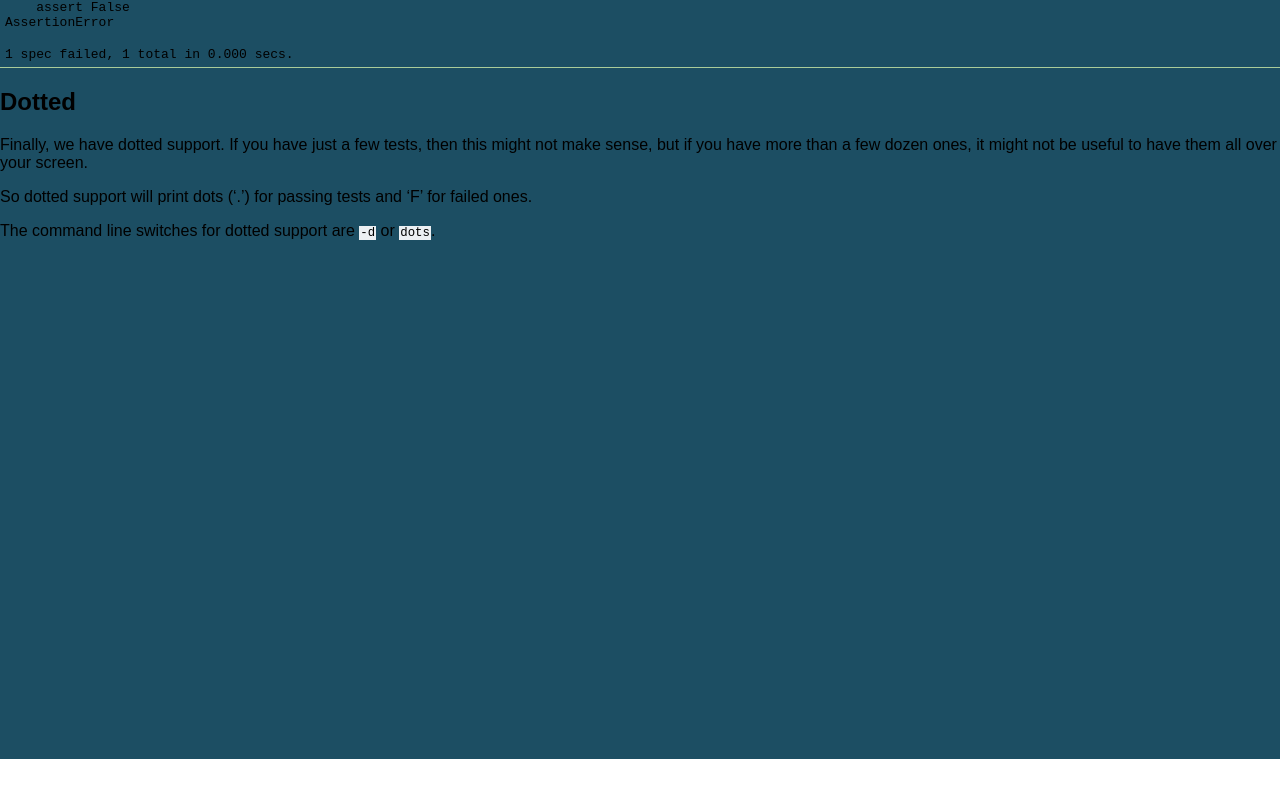
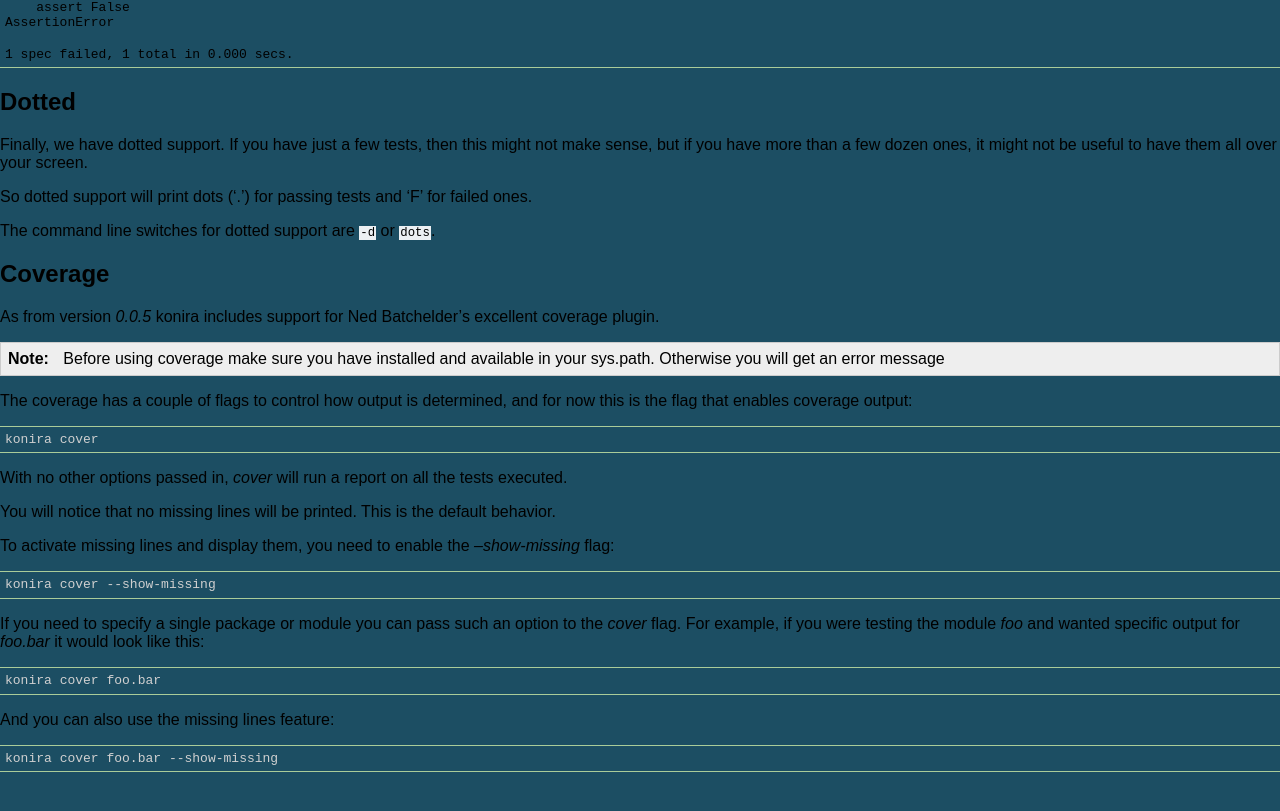
Before and after one commit to alfredodeza/konira, a Sphinx documentation site: the page built from docs/commandline.rst, in a window 1280 px wide and 900 px high, scrolled down 2760 px. Shown: the top 811 px of the window. Built offline with Sphinx 7.4.7, drawn with Linux system fonts in a browser that asks for light colours; before the commit the page ends 3519 px from its top, so only the background shows below that.

Commit message:
adds documentation for the coverage plugin

```diff
--- a/docs/commandline.rst
+++ b/docs/commandline.rst
@@ -211,3 +211,52 @@
 ones.
 
 The command line switches for dotted support are ``-d`` or ``dots``.
+
+
+Coverage
+========
+As from version `0.0.5` konira includes support for Ned Batchelder's excellent
+coverage plugin.
+
+.. note::
+    Before using coverage make sure you have installed and available in your
+    sys.path. Otherwise you will get an error message
+
+
+The coverage has a couple of flags to control how output is determined, and for
+now this is the flag that enables coverage output:
+
+::
+
+    konira cover
+
+
+With no other options passed in, `cover` will run a report on all the tests
+executed.
+
+You will notice that no missing lines will be printed. This is the default
+behavior.
+
+To activate missing lines and display them, you need to enable the
+`--show-missing` flag:
+
+::
+
+    konira cover --show-missing
+
+
+If you need to specify a single package or module you can pass such an option
+to the `cover` flag. For example, if you were testing the module `foo` and
+wanted specific output for `foo.bar` it would look like this:
+
+::
+
+    konira cover foo.bar
+
+
+And you can also use the missing lines feature:
+
+
+::
+
+    konira cover foo.bar --show-missing
```
